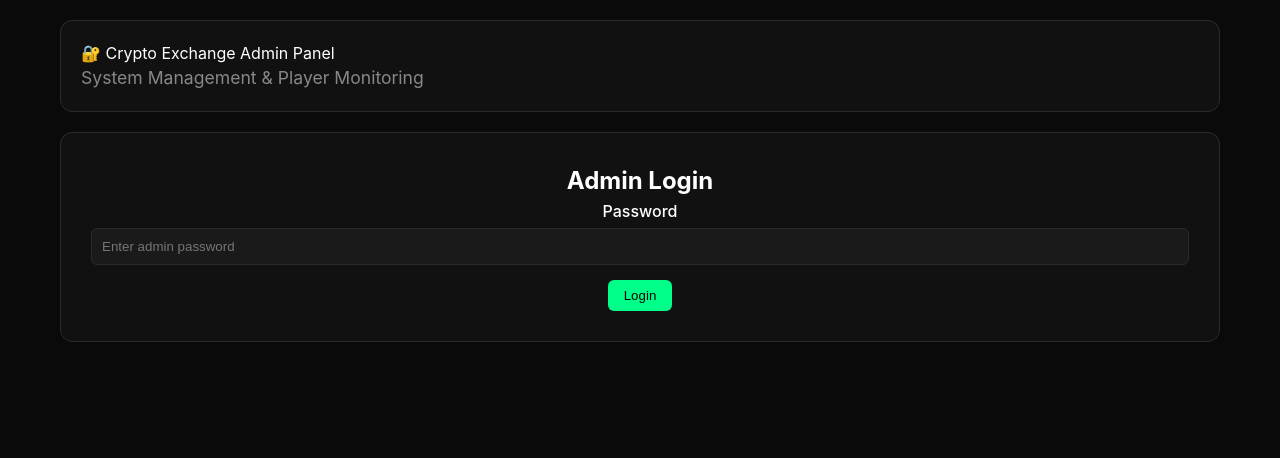
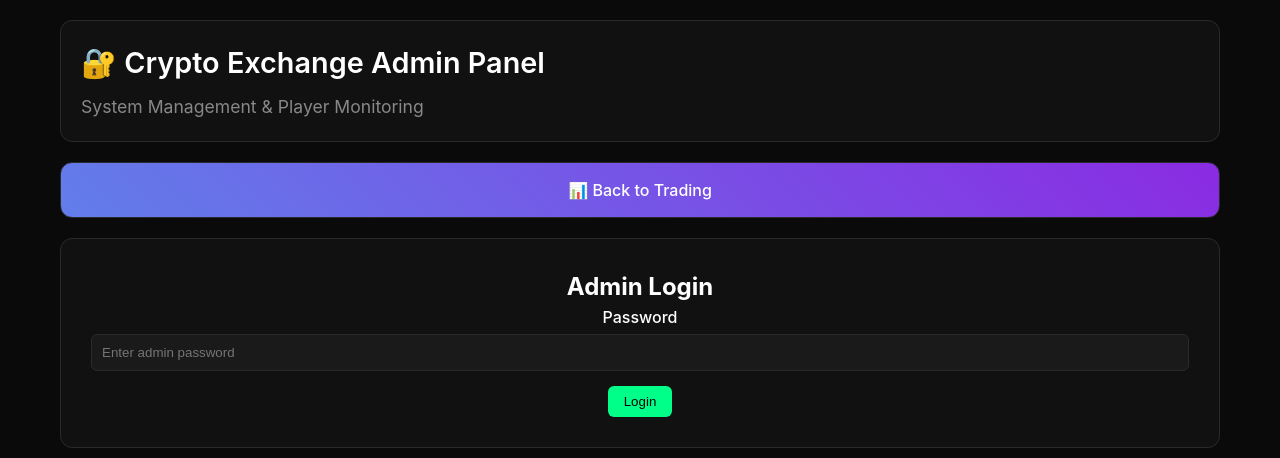
Before and after one commit to dVAZik/9ed72925-3c1e-4947-b548-edf8342987db, a Flask app: page /admin in a window 1280 px wide. Shown: the top 458 px of the page. Run offline with Flask 3, Linux system fonts and the light colour scheme.

Commit message:
Update admin.html

```diff
--- a/templates/admin.html
+++ b/templates/admin.html
@@ -46,12 +46,6 @@
             margin-bottom: 20px;
             border: 1px solid var(--border);
         }
-        <!-- Navigation -->
-        <div class="nav-buttons" style="margin: 20px; display: grid; grid-template-columns: 1fr; gap: 10px;">
-            <a href="/" class="nav-btn trade" style="text-decoration: none; display: flex; align-items: center; justify-content: center; gap: 8px; padding: 12px; background: var(--bg-secondary); border: 1px solid var(--border); border-radius: 8px; color: var(--text-primary);">
-                📊 Back to Trading
-            </a>
-        </div>
 
         .logo {
             font-size: 1.8em;
@@ -62,6 +56,40 @@
         .subtitle {
             color: var(--text-secondary);
             font-size: 1.1em;
+        }
+
+        /* Navigation */
+        .nav-buttons {
+            display: grid;
+            grid-template-columns: 1fr;
+            gap: 10px;
+            margin-bottom: 20px;
+        }
+
+        .nav-btn {
+            background: var(--bg-secondary);
+            border: 1px solid var(--border);
+            color: var(--text-primary);
+            padding: 15px;
+            border-radius: 12px;
+            text-align: center;
+            text-decoration: none;
+            font-weight: 500;
+            transition: all 0.2s;
+            display: flex;
+            align-items: center;
+            justify-content: center;
+            gap: 8px;
+            cursor: pointer;
+        }
+
+        .nav-btn:hover {
+            background: var(--bg-tertiary);
+            border-color: var(--text-accent);
+        }
+
+        .nav-btn.trade {
+            background: linear-gradient(45deg, #627eea, #8a2be2);
         }
 
         .login-section {
@@ -251,6 +326,13 @@
         <div class="header">
             <div class="logo">🔐 Crypto Exchange Admin Panel</div>
             <div class="subtitle">System Management & Player Monitoring</div>
+        </div>
+
+        <!-- Navigation -->
+        <div class="nav-buttons">
+            <a href="/" class="nav-btn trade">
+                📊 Back to Trading
+            </a>
         </div>
 
         <div class="login-section" id="loginSection">
@@ -316,15 +410,39 @@
     <script>
         let adminPassword = '';
 
-        // Форматирование чисел
+        // Расширенная функция форматирования чисел
         function formatNumber(num, decimals = 2) {
             if (num === 0 || !num) return '0';
+
             const absNum = Math.abs(num);
-            if (absNum >= 1e12) return (num / 1e12).toFixed(decimals) + 'T';
-            else if (absNum >= 1e9) return (num / 1e9).toFixed(decimals) + 'B';
-            else if (absNum >= 1e6) return (num / 1e6).toFixed(decimals) + 'M';
-            else if (absNum >= 1e3) return (num / 1e3).toFixed(decimals) + 'K';
-            else return num.toLocaleString('en-US', { minimumFractionDigits: decimals, maximumFractionDigits: decimals });
+            const suffixes = [
+                '', 'K', 'M', 'B', 'T', 'Qa', 'Qi', 'Sx', 'Sp', 'Oc', 'No',
+                'Dc', 'Ud', 'Dd', 'Td', 'Qad', 'Qid', 'Sxd', 'Spd', 'Ocd', 'Nod',
+                'Vg', 'Uvg', 'Dvg', 'Tvg', 'Qavg', 'Qivg', 'Sxvg', 'Spvg', 'Ocvg', 'Novg',
+                'Tg', 'Utg', 'Dtg', 'Ttg', 'Qatg', 'Qitg', 'Sxtg', 'Sptg', 'Octg', 'Notg'
+            ];
+
+            let suffixIndex = 0;
+            let reducedNum = absNum;
+
+            while (reducedNum >= 1000 && suffixIndex < suffixes.length - 1) {
+                reducedNum /= 1000;
+                suffixIndex++;
+            }
+
+            const sign = num < 0 ? '-' : '';
+            const formattedNum = reducedNum.toFixed(decimals);
+
+            // Убираем лишние нули
+            let cleanNum = formattedNum;
+            if (decimals > 0) {
+                cleanNum = formattedNum.replace(/\.?0+$/, '');
+                if (cleanNum.endsWith('.')) {
+                    cleanNum = cleanNum.slice(0, -1);
+                }
+            }
+
+            return sign + cleanNum + suffixes[suffixIndex];
         }
 
         function formatCurrency(amount) {
@@ -389,12 +507,65 @@
                     document.getElementById('totalBalance').textContent = formatCurrency(stats.total_balance);
                     document.getElementById('totalPortfolio').textContent = formatCurrency(stats.total_portfolio_value);
                     document.getElementById('totalWealth').textContent = formatCurrency(stats.total_wealth);
+
+                    // Обновляем статистику по криптовалютам
+                    updateCryptoStats(stats.crypto_stats);
+
+                    // Обновляем топ игроков
+                    updateTopPlayers(stats.top_players);
                 } else {
                     showNotification(result.error, 'error');
                 }
             } catch (error) {
                 showNotification('Failed to load stats: ' + error.message, 'error');
             }
+        }
+
+        // Обновление статистики по криптовалютам
+        function updateCryptoStats(cryptoStats) {
+            const cryptoStatsContainer = document.getElementById('cryptoStats');
+            cryptoStatsContainer.innerHTML = '';
+
+            for (const [symbol, stats] of Object.entries(cryptoStats)) {
+                const cryptoStat = document.createElement('div');
+                cryptoStat.className = 'crypto-stat';
+
+                cryptoStat.innerHTML = `
+                    <div class="crypto-stat-value">${formatNumber(stats.total_owned, 2)}</div>
+                    <div class="crypto-stat-label">${symbol}</div>
+                    <div class="crypto-stat-label">${stats.players_owning} owners</div>
+                `;
+
+                cryptoStatsContainer.appendChild(cryptoStat);
+            }
+        }
+
+        // Обновление топ игроков
+        function updateTopPlayers(topPlayers) {
+            const topPlayersContainer = document.getElementById('topPlayers');
+            topPlayersContainer.innerHTML = '';
+
+            if (topPlayers.length === 0) {
+                topPlayersContainer.innerHTML = '<div class="loading">No players found</div>';
+                return;
+            }
+
+            topPlayers.forEach((player, index) => {
+                const topPlayer = document.createElement('div');
+                topPlayer.className = 'top-player';
+
+                const rankEmoji = index === 0 ? '🥇' : index === 1 ? '🥈' : index === 2 ? '🥉' : `${index + 1}.`;
+
+                topPlayer.innerHTML = `
+                    <div>
+                        <span class="player-rank">${rankEmoji}</span>
+                        <span>${player.username}</span>
+                    </div>
+                    <div class="compact-number">${formatCurrency(player.total_value)}</div>
+                `;
+
+                topPlayersContainer.appendChild(topPlayer);
+            });
         }
 
         // Загрузка игроков
@@ -464,7 +635,7 @@
                     let portfolioHtml = '';
                     for (const [symbol, amount] of Object.entries(player.portfolio)) {
                         if (amount > 0) {
-                            portfolioHtml += `<div>${symbol}: ${amount}</div>`;
+                            portfolioHtml += `<div>${symbol}: ${formatNumber(amount, 4)}</div>`;
                         }
                     }
 
@@ -479,6 +650,12 @@
                             <div class="player-stats">Last Login: ${new Date(player.last_login).toLocaleString()}</div>
                         </div>
 
+                        <div class="section-title">Portfolio</div>
+                        <div style="margin-bottom: 20px;">
+                            ${portfolioHtml || '<div>No assets in portfolio</div>'}
+                        </div>
+
+                        <div class="section-title">Manage Balance</div>
                         <div class="input-group">
                             <label class="input-label">Add Balance Amount ($)</label>
                             <input type="number" class="input-field" id="addBalanceAmount" placeholder="1000">
```
Also changed, not shown: other parts of templates/admin.html (+59 -0 lines).
